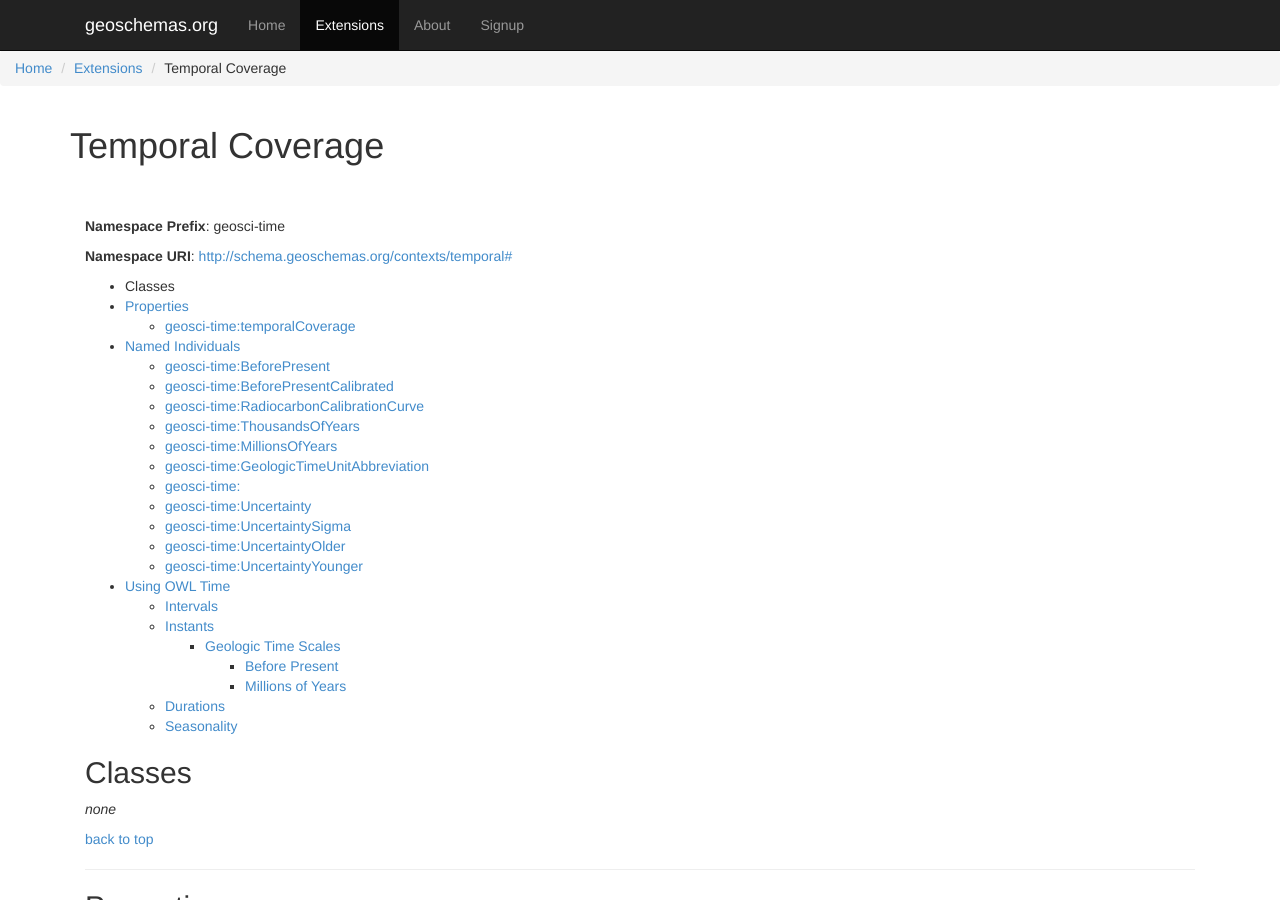
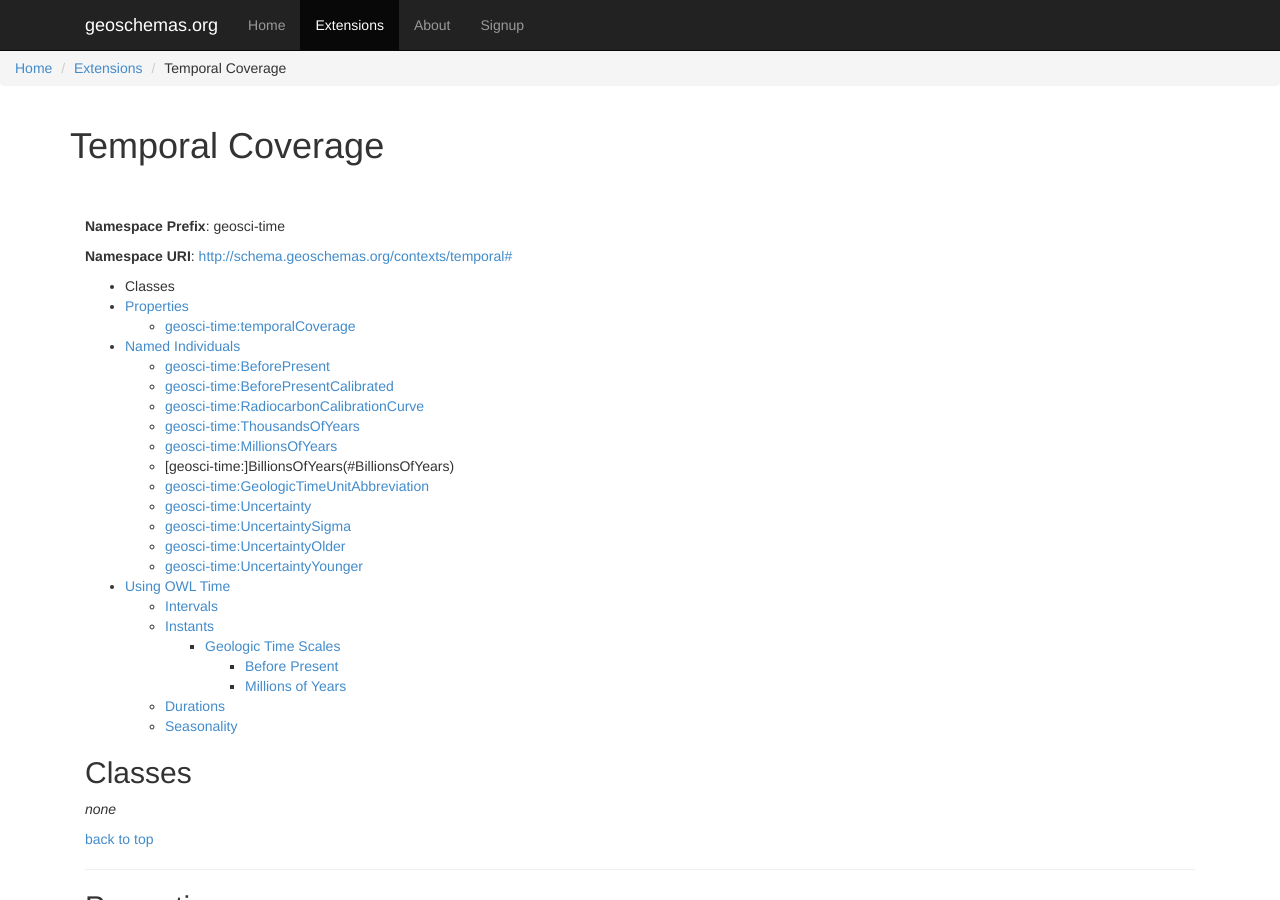
Before and after one commit to geoschemas-org/geoschemas-org.github.io, a Jekyll site: the page built from extensions/temporal.md, in a window 1280 px wide and 900 px high. Built offline with Jekyll 4.4.1, drawn with Linux system fonts in a browser that asks for light colours; our own code applies the rules of GitHub Pages for plain Markdown files.

Commit message:
fix typos

```diff
--- a/extensions/temporal.md
+++ b/extensions/temporal.md
@@ -22,8 +22,8 @@ __Namespace URI__: 	[http://schema.geoschemas.org/contexts/temporal#](http://geo
   * [geosci-time:RadiocarbonCalibrationCurve](#RadiocarbonCalibrationCurve)
   * [geosci-time:ThousandsOfYears](#ThousandsOfYears)
   * [geosci-time:MillionsOfYears](#MillionsOfYears)
+  * [geosci-time:]BillionsOfYears(#BillionsOfYears)
   * [geosci-time:GeologicTimeUnitAbbreviation](#GeologicTimeUnitAbbreviation)
-  * [geosci-time:](#BillionsOfYears)
   * [geosci-time:Uncertainty](#Uncertainty)
   * [geosci-time:UncertaintySigma](#UncertaintySigma)
   * [geosci-time:UncertaintyOlder](#UncertaintyOlder)
```
